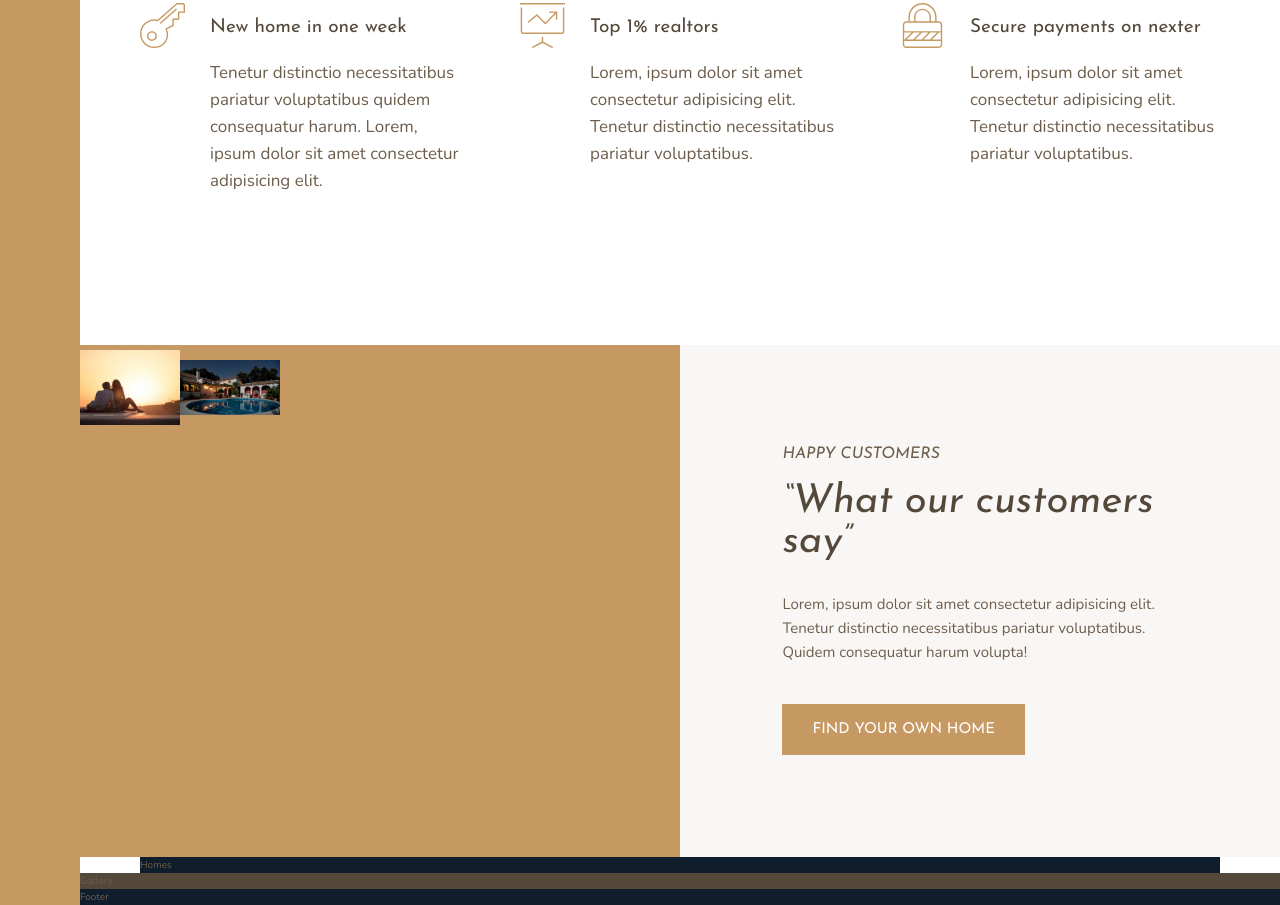
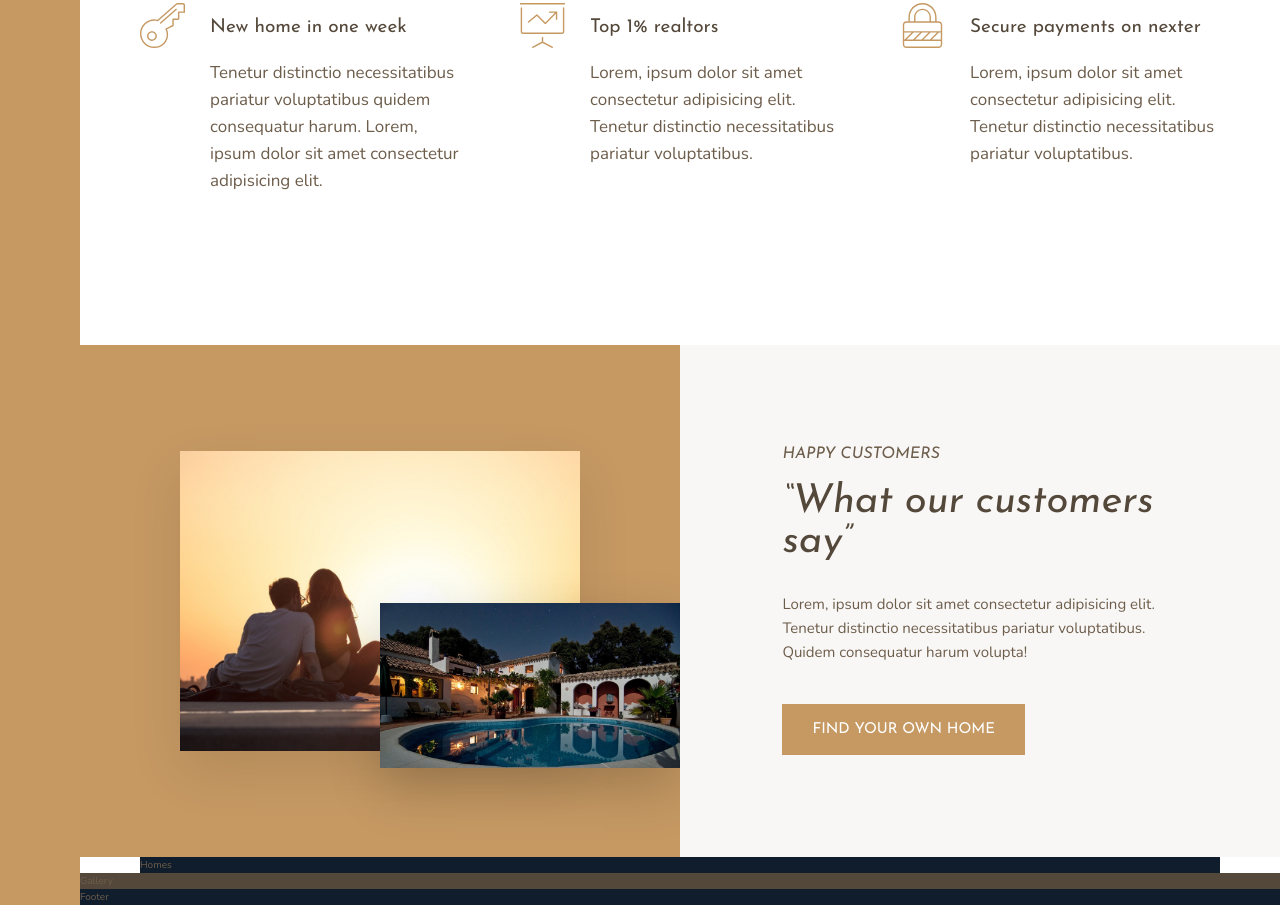
Before and after one commit to Markus-Sm/nexter, a website: page index.html in a window 1280 px wide. Shown: the part 1018-1923 px from the top of the page. Drawn offline with nearby package versions, Linux system fonts and the light colour scheme.

Commit message:
implementation of third section

```diff
--- a/sass/_story.scss
+++ b/sass/_story.scss
@@ -11,10 +11,16 @@
 
     &__img-1{
         width: 100%;
+        grid-row: 2 / 6;
+        grid-column: 2 / 6;
+        box-shadow: 0 2rem 5rem rgba(#000, .1);
     }
 
     &__img-2{
         width: 100%;
+        grid-row: 4 / 6;
+        grid-column: 4 / 7;
+        box-shadow: 0 2rem 5rem rgba(#000, .2);
     }
 
 
```
Also changed, not shown: css/style.css, 1 other file.
